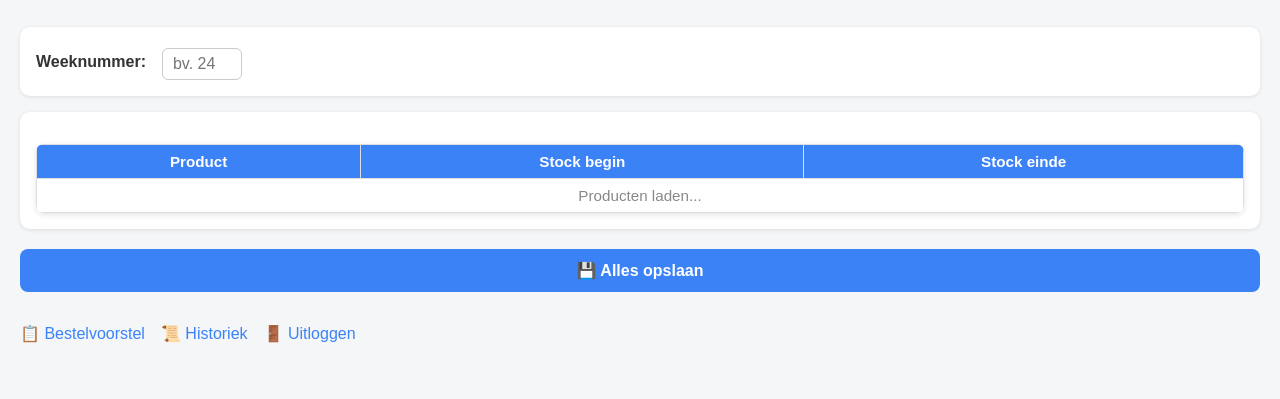
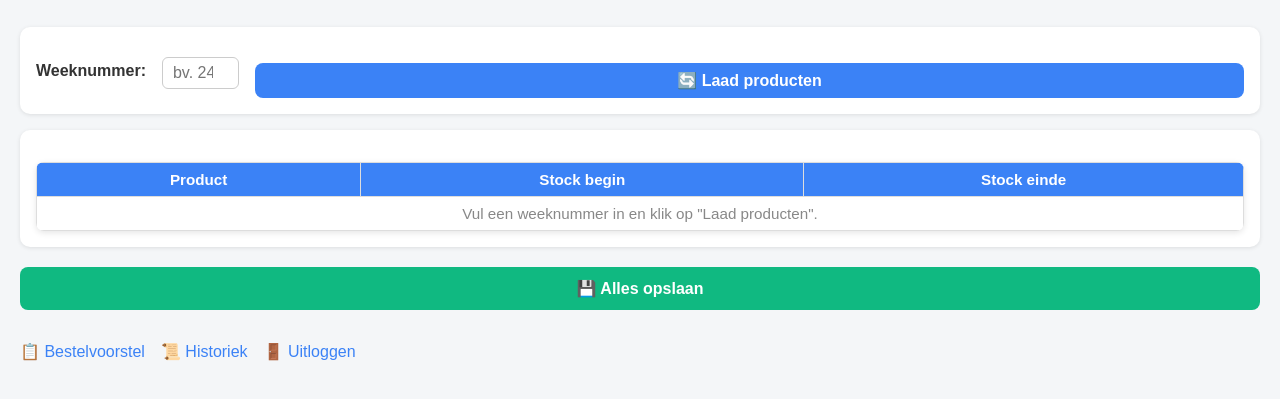
Before and after one commit to Ronnyvdb2000/Beste, a plain HTML site: page docs/stock.html in a window 1280 px wide. Shown: the part 81-480 px from the top of the page. Drawn offline with Linux system fonts and the light colour scheme; no server answers; sample sign-in values are in the browser's storage.

Commit message:
Update stock.html

```diff
--- a/docs/stock.html
+++ b/docs/stock.html
@@ -58,9 +58,22 @@
       border-radius: 6px;
       font-size: 1rem;
     }
+    .btn-laden {
+      background-color: #3b82f6;
+      color: white;
+      border: none;
+      padding: 8px 20px;
+      border-radius: 8px;
+      font-size: 1rem;
+      cursor: pointer;
+      font-weight: bold;
+    }
+    .btn-laden:hover {
+      background-color: #2563eb;
+    }
     .btn-opslaan {
       margin-top: 1.2rem;
-      background-color: #3b82f6;
+      background-color: #10b981;
       color: white;
       border: none;
       padding: 12px 30px;
@@ -70,7 +83,13 @@
       font-weight: bold;
     }
     .btn-opslaan:hover {
-      background-color: #2563eb;
+      background-color: #059669;
+    }
+    .auto-tag {
+      font-size: 0.75rem;
+      color: #2563eb;
+      font-weight: normal;
+      display: block;
     }
     #result-msg {
       margin-top: 1rem;
@@ -111,6 +130,7 @@
   <div class="week-bar">
     <label for="week">Weeknummer:</label>
     <input type="number" id="week" min="1" max="53" placeholder="bv. 24" required>
+    <button class="btn-laden" onclick="loadProducts()">🔄 Laad producten</button>
   </div>
 
   <div class="tabel-wrapper">
@@ -123,7 +143,7 @@
         </tr>
       </thead>
       <tbody id="product-rijen">
-        <tr><td colspan="3" style="text-align:center; color:#888;">Producten laden...</td></tr>
+        <tr><td colspan="3" style="text-align:center; color:#888;">Vul een weeknummer in en klik op "Laad producten".</td></tr>
       </tbody>
     </table>
   </div>
@@ -142,19 +162,45 @@
     let producten = [];
 
     async function loadProducts() {
+      const week = Number(document.getElementById('week').value);
+      const resultEl = document.getElementById('result-msg');
+      const tbody = document.getElementById('product-rijen');
+
+      if (!week) {
+        resultEl.style.color = 'red';
+        resultEl.textContent = '⚠️ Vul eerst een weeknummer in.';
+        return;
+      }
+
+      resultEl.textContent = '';
+      tbody.innerHTML = '<tr><td colspan="3" style="text-align:center; color:#888;">Producten laden...</td></tr>';
+
+      try {
         producten = await apiGet('/products');
-      const tbody = document.getElementById('product-rijen');
+        const bestaandeStock = await apiGet(`/stock/${week}`);
+
+        const stockPerProduct = {};
+        bestaandeStock.forEach(s => { stockPerProduct[s.product_id] = s; });
+
         tbody.innerHTML = '';
+        producten.forEach(p => {
+          const stock = stockPerProduct[p.id];
+          const aanvangWaarde = stock ? stock.stock_aanvang : '';
+          const eindeWaarde = (stock && stock.stock_einde !== null && stock.stock_einde !== 0) ? stock.stock_einde : '';
+          const autoTag = stock ? '<span class="auto-tag">automatisch ingevuld</span>' : '';
 
-      producten.forEach(p => {
           const tr = document.createElement('tr');
           tr.innerHTML = `
-          <td>${p.naam}</td>
-          <td><input type="number" id="aanvang_${p.id}" min="0" placeholder="0"></td>
-          <td><input type="number" id="einde_${p.id}" min="0" placeholder="0"></td>
+            <td>${p.naam}${autoTag}</td>
+            <td><input type="number" id="aanvang_${p.id}" min="0" placeholder="0" value="${aanvangWaarde}"></td>
+            <td><input type="number" id="einde_${p.id}" min="0" placeholder="0" value="${eindeWaarde}"></td>
           `;
           tbody.appendChild(tr);
         });
+      } catch (err) {
+        resultEl.style.color = 'red';
+        resultEl.textContent = '❌ Fout bij laden van producten/stock.';
+      }
     }
 
     async function allesOpslaan() {
@@ -204,8 +250,6 @@
       resultEl.style.color = 'green';
       resultEl.textContent = `✅ ${opgeslagen} producten opgeslagen, ${overgeslagen} overgeslagen (leeg).`;
     }
-
-    loadProducts();
   </script>
 </body>
 </html>
```
Lines whose indentation alone changed are shown as unchanged.
